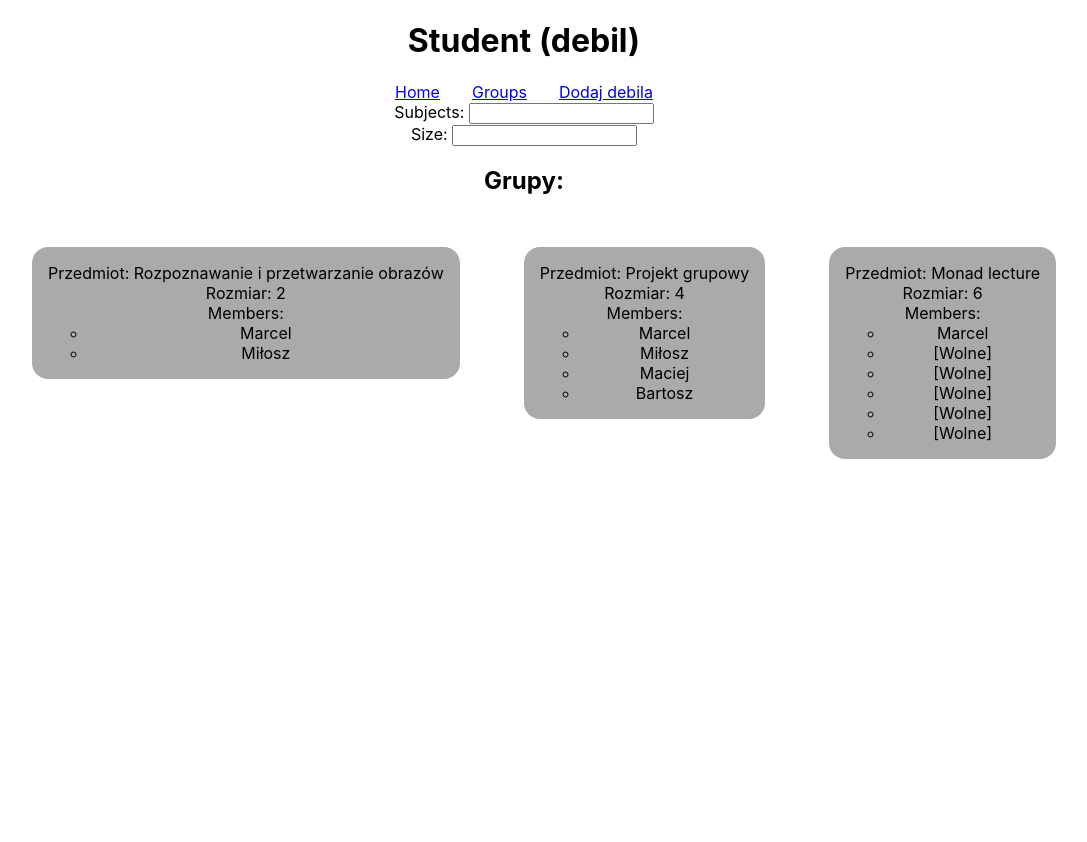
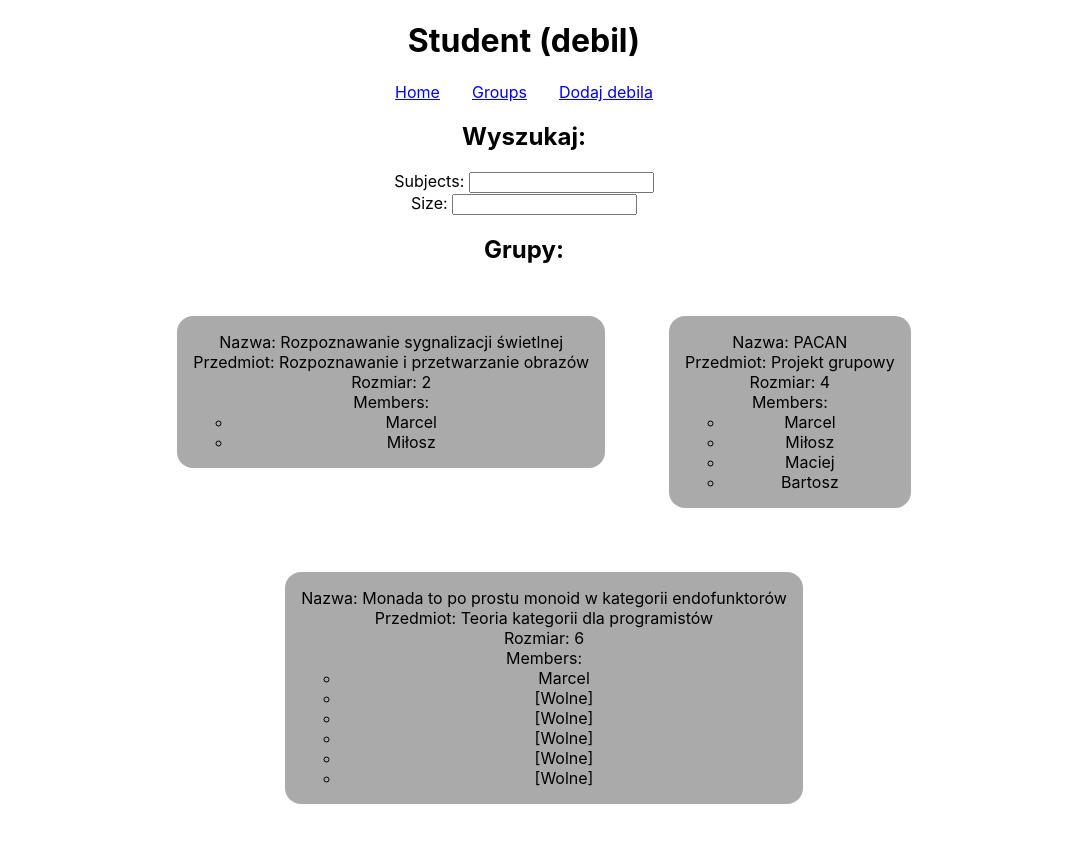
Before and after one commit to Bravo555/piw, a React (Create React App) app in the folder lab3/: page /piw/lab3/groups in a window 1280 px wide. Shown: the top 842 px of the page, without its empty margins (116-1203 px from the left). Before the commit the page ends 800 px from the top, so only its background shows below. Built offline with nearby package versions, Linux system fonts and the light colour scheme.

Commit message:
added name to groups

```diff
--- a/lab3/src/App.tsx
+++ b/lab3/src/App.tsx
@@ -31,26 +31,29 @@ const App = () => {
 
   const groups: Group[] = [
     {
+      name: 'Rozpoznawanie sygnalizacji świetlnej',
+      subject: 'Rozpoznawanie i przetwarzanie obrazów',
       size: 2,
-      subject: 'Rozpoznawanie i przetwarzanie obrazów',
       members: [
         { name: 'Marcel', email: 'marcel@mguzik.eu', description: '' },
         { name: 'Miłosz', email: 'mimsowy@wp.pl', description: '' }
       ]
     },
     {
+      name: 'PACAN',
+      subject: 'Projekt grupowy',
       size: 4,
-      subject: 'Projekt grupowy',
       members: [
         { name: 'Marcel', email: 'marcel@mguzik.eu', description: '' },
         { name: 'Miłosz', email: 'mimsowy@wp.pl', description: '' },
-        { name: 'Maciej', email: 'byczax@gmail.com', description: '' },
+        { name: 'Maciej', email: 'byczax@byczko.pl', description: '' },
         { name: 'Bartosz', email: 'qucker@gmail.com', description: '' },
       ]
     },
     {
+      name: 'Monada to po prostu monoid w kategorii endofunktorów',
+      subject: 'Teoria kategorii dla programistów',
       size: 6,
-      subject: 'Monad lecture',
       members: [
         { name: 'Marcel', email: 'marcel@mguzik.eu', description: '' }
       ]
--- a/lab3/src/pages/Groups.tsx
+++ b/lab3/src/pages/Groups.tsx
@@ -16,6 +16,7 @@ class Groups extends react.Component<{ groups: Group[] }, GroupsState> {
   render() {
     return (
       <div>
+        <h2>Wyszukaj:</h2>
         <div>
           <div>
             <label htmlFor="subjects">Subjects: </label>
@@ -46,6 +47,7 @@ class Groups extends react.Component<{ groups: Group[] }, GroupsState> {
               ))
             .map((group, i) => <li key={i}>
               <div className='card'>
+                <div>Nazwa: {group.name}</div>
                 <div>Przedmiot: {group.subject}</div>
                 <div>Rozmiar: {group.size}</div>
                 <div>
--- a/lab3/src/types/Group.ts
+++ b/lab3/src/types/Group.ts
@@ -1,9 +1,10 @@
 import Student from './Student';
 
 type Group = {
+    name: string,
+    subject: string,
+    size: number,
     members: Student[],
-    size: number,
-    subject: string
 }
 
 export default Group;
```
